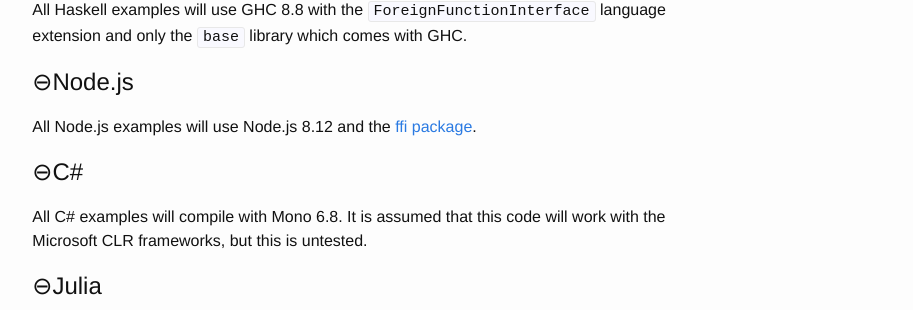
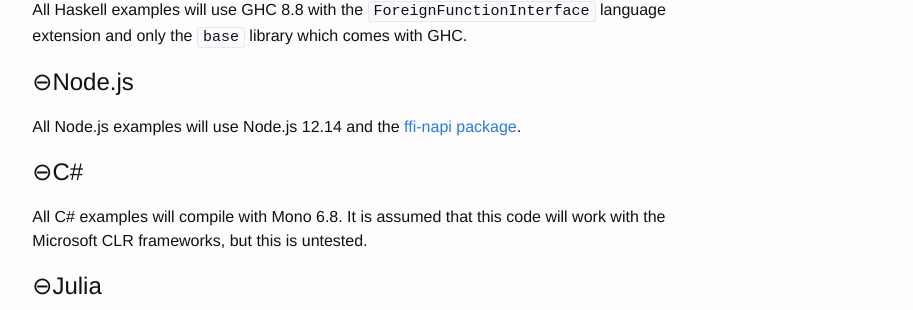
Before and after one commit to shepmaster/rust-ffi-omnibus, a Jekyll site: the page built from site/basics/index.md, in a window 1280 px wide. Shown: the part 1192-1502 px from the top of the page, without its empty margins (181-1094 px from the left). Built offline with Jekyll 4.4.1, drawn with Linux system fonts in a browser that asks for light colours; nearby versions of some CDN libraries; a style sheet for code colours, icons or effects is not loaded.

Commit message:
Upgrade NodeJS to 12.14 and switch FFI package
The `ffi` package doesn't work under NodeJS 12.x, so we might as well
switch to an alternate one.

```diff
--- a/examples/integers/src/main.js
+++ b/examples/integers/src/main.js
@@ -1,4 +1,4 @@
-const ffi = require('ffi');
+const ffi = require('ffi-napi');
 
 const lib = ffi.Library('libintegers', {
   addition: ['uint32', ['uint32', 'uint32']],
--- a/examples/objects/src/main.js
+++ b/examples/objects/src/main.js
@@ -1,4 +1,4 @@
-const ffi = require('ffi');
+const ffi = require('ffi-napi');
 
 const lib = ffi.Library('libobjects', {
   zip_code_database_new: ['pointer', []],
--- a/examples/slice_arguments/src/main.js
+++ b/examples/slice_arguments/src/main.js
@@ -1,6 +1,6 @@
-const ffi = require('ffi');
-const ref = require('ref');
-const array = require('ref-array');
+const ffi = require('ffi-napi');
+const ref = require('ref-napi');
+const array = require('ref-array-di')(ref);
 
 const U32array = array(ref.types.uint32);
 
--- a/examples/string_arguments/src/main.js
+++ b/examples/string_arguments/src/main.js
@@ -1,4 +1,4 @@
-const ffi = require('ffi');
+const ffi = require('ffi-napi');
 
 const lib = ffi.Library('libstring_arguments', {
   how_many_characters: ['uint32', ['string']],
--- a/examples/string_return/src/main.js
+++ b/examples/string_return/src/main.js
@@ -1,4 +1,4 @@
-const ffi = require('ffi');
+const ffi = require('ffi-napi');
 
 const lib = ffi.Library('libstring_return', {
   theme_song_generate: ['char *', ['uint8']],
--- a/examples/tuples/src/main.js
+++ b/examples/tuples/src/main.js
@@ -1,5 +1,6 @@
-const ffi = require('ffi');
-const struct = require('ref-struct');
+const ffi = require('ffi-napi');
+const ref = require('ref-napi');
+const struct = require('ref-struct-di')(ref);
 
 const Tuple = struct({
   x: 'uint32',
--- a/examples/vector_return/src/main.js
+++ b/examples/vector_return/src/main.js
@@ -1,6 +1,6 @@
-const ffi = require('ffi');
-const ref = require('ref');
-const arrayType = require('ref-array');
+const ffi = require('ffi-napi');
+const ref = require('ref-napi');
+const arrayType = require('ref-array-di')(ref);
 
 const numberArray = arrayType('int16');
 const numberArrayPtr = ref.refType(numberArray);
--- a/site/basics/index.md
+++ b/site/basics/index.md
@@ -55,7 +55,8 @@
 
 ## Node.js
 
-All Node.js examples will use Node.js 8.12 and the [ffi package][node-ffi].
+All Node.js examples will use Node.js 12.14 and the [ffi-napi
+package][node-ffi].
 
 ## C\#
 
@@ -96,5 +97,5 @@
 [rust-18807]: https://github.com/rust-lang/rust/issues/18807
 [gem]: https://github.com/ffi/ffi
 [ctypes]: https://docs.python.org/3/library/ctypes.html
-[node-ffi]: https://www.npmjs.com/package/node-ffi
+[node-ffi]: https://www.npmjs.com/package/ffi-napi
 [julia-c]: https://docs.julialang.org/en/v1/manual/calling-c-and-fortran-code
```
Also changed, not shown: examples/package.json (+4 -4 lines), site/slice_arguments/index.md (+5 -5 lines), site/tuples/index.md (+2 -2 lines), 2 other files.
